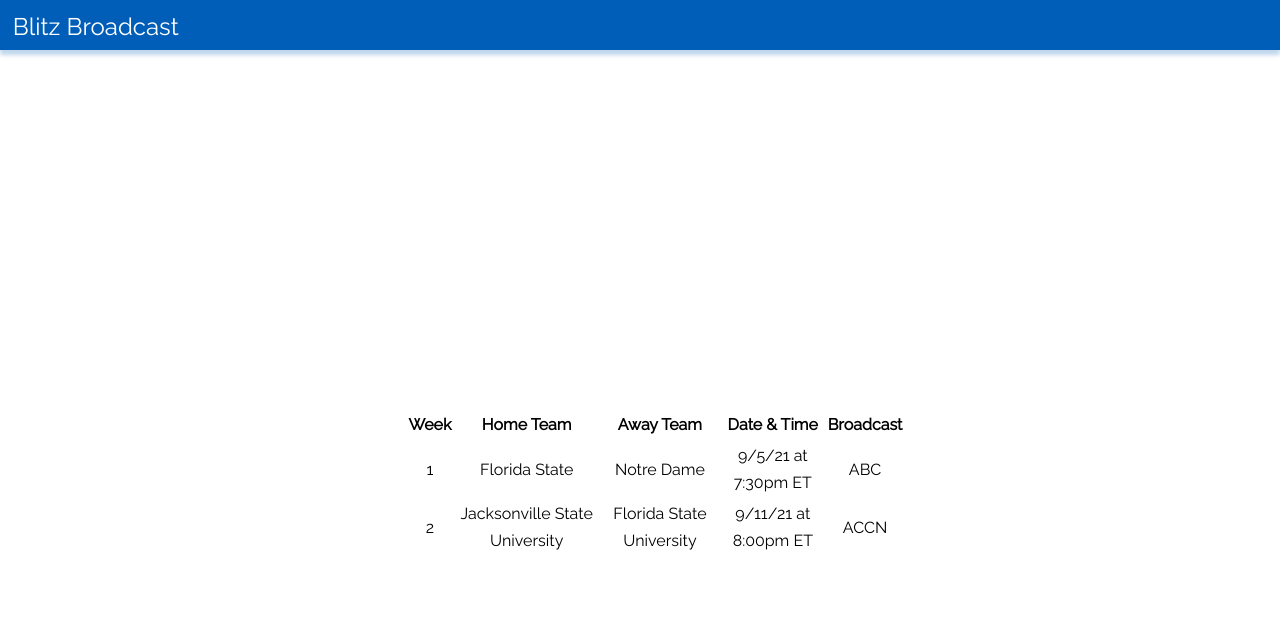
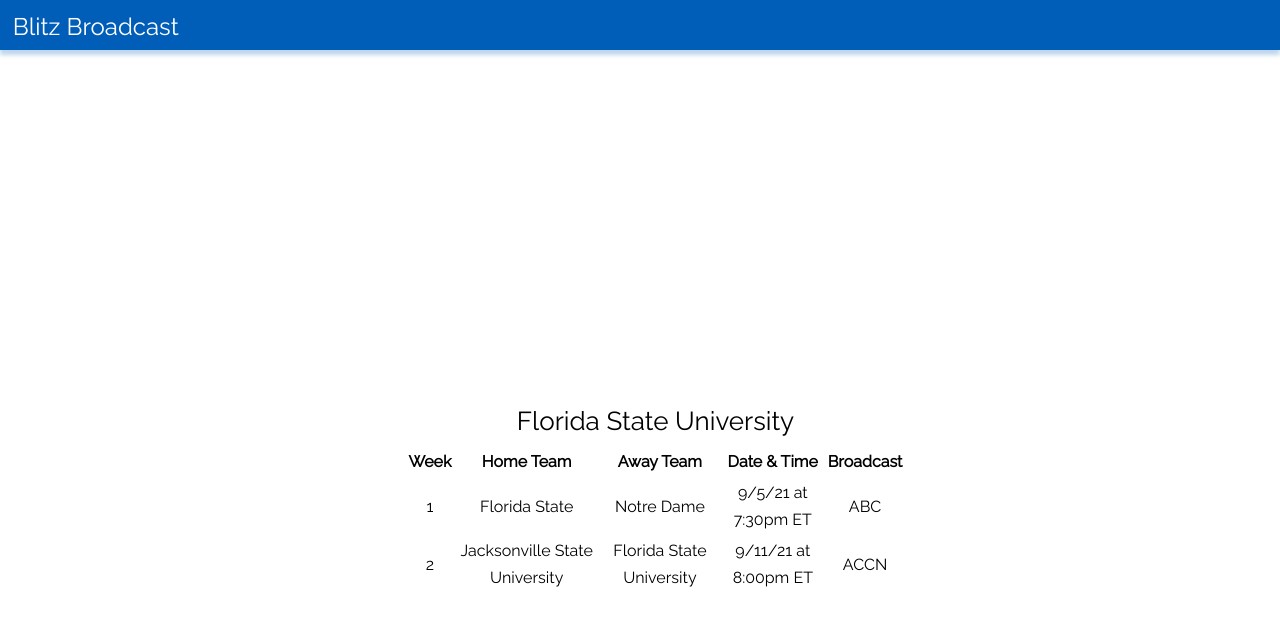
Before and after one commit to mccleskeyc/ncaa, a React (Create React App) app: page / in a window 1280 px wide. Shown: the top 626 px of the page. Built offline with nearby package versions, Linux system fonts and the light colour scheme.

Commit message:
added heading to table component

```diff
--- a/src/App.css
+++ b/src/App.css
@@ -92,3 +92,13 @@
   gap: 10px;
   padding: 1rem;
 }
+
+.HeadingText {
+  font-family: Raleway;
+  font-style: normal;
+  font-weight: normal;
+  font-size: 26px;
+  line-height: 27px;
+  text-align: center;
+  color: #000000;
+}
--- a/src/Components/Table.js
+++ b/src/Components/Table.js
@@ -4,6 +4,7 @@
     render() {
         return (
             <div className="table-container">
+                <div className="HeadingText">Florida State University</div>
                 <table>
                     <thead>
                         <tr>
```
